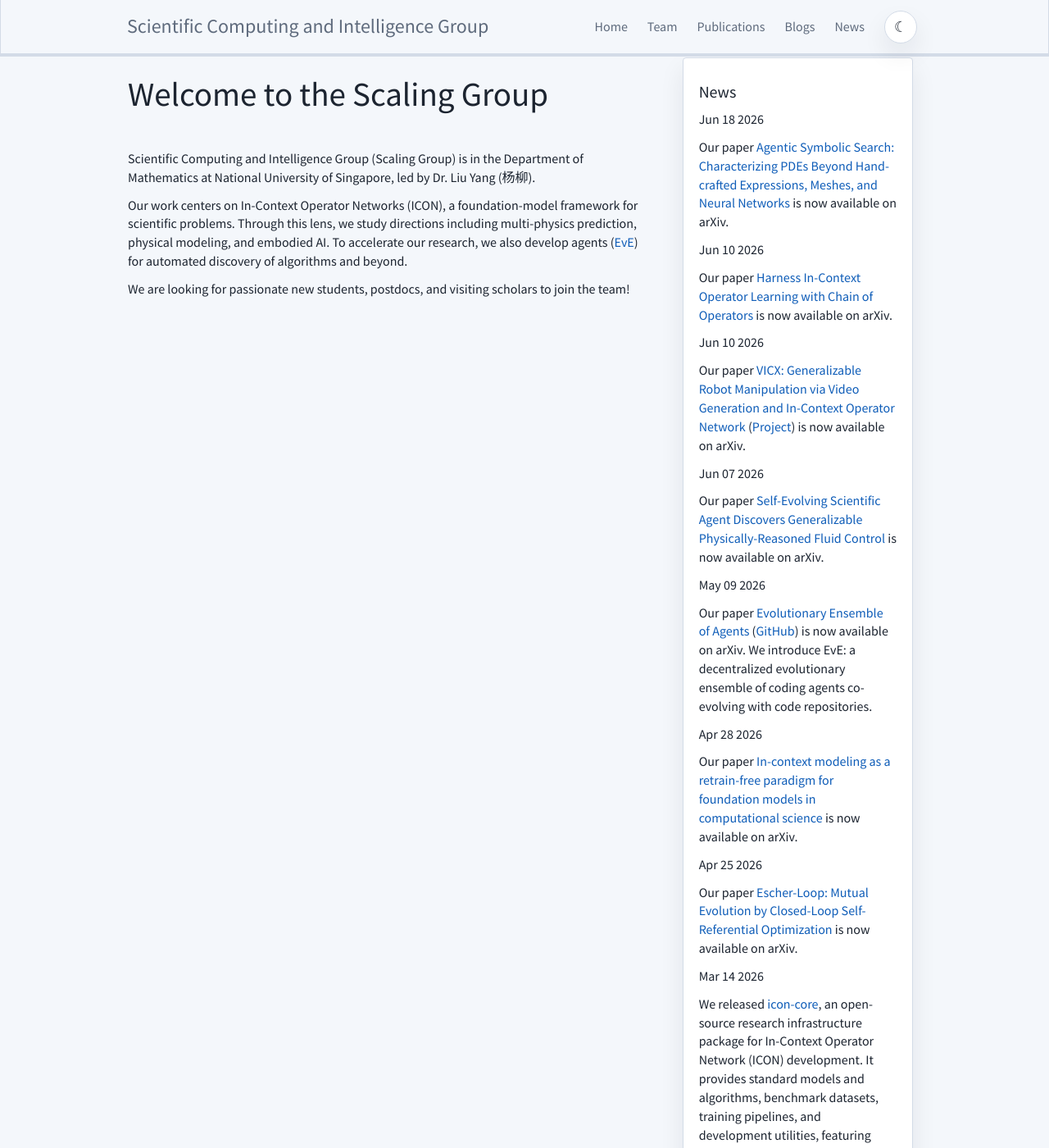
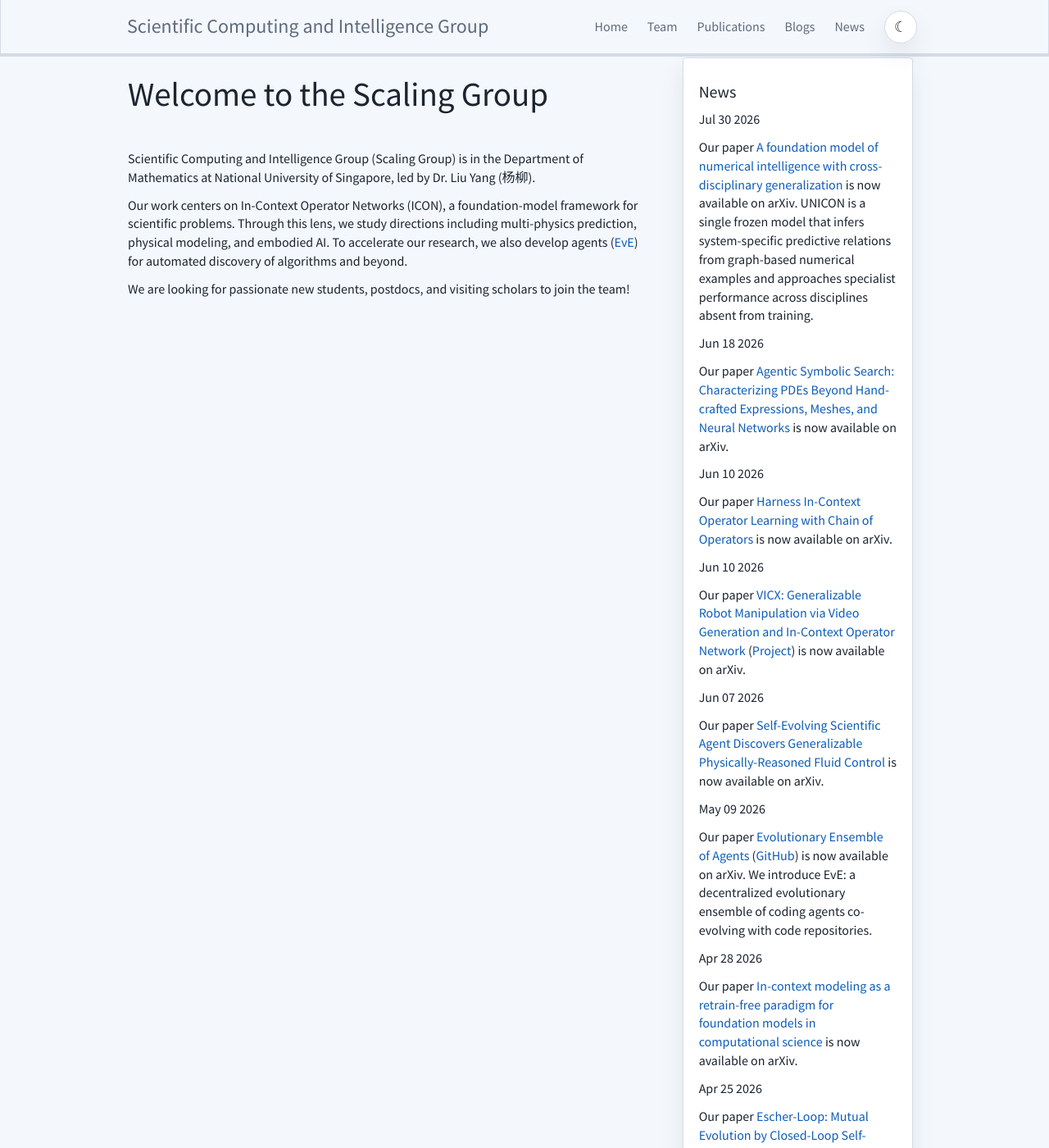
Before and after one commit to scaling-group/scaling-group.github.io, a Jekyll site: the page built from _pages/home.md, in a window 1280 px wide and 1400 px high. Shown: the whole window at 82% size. Built offline with Jekyll 4.4.1, drawn with Linux system fonts in a browser that asks for light colours; some of the changed text lies outside the part shown.

Commit message:
Add UNICON foundation model paper (arXiv 2607.28432)

```diff
--- a/_data/news.yml
+++ b/_data/news.yml
@@ -1,3 +1,6 @@
+- date: Jul 30 2026
+  headline: "Our paper [A foundation model of numerical intelligence with cross-disciplinary generalization](https://arxiv.org/abs/2607.28432) is now available on arXiv. UNICON is a single frozen model that infers system-specific predictive relations from graph-based numerical examples and approaches specialist performance across disciplines absent from training."
+
 - date: Jun 18 2026
   headline: "Our paper [Agentic Symbolic Search: Characterizing PDEs Beyond Hand-crafted Expressions, Meshes, and Neural Networks](https://arxiv.org/abs/2606.20467) is now available on arXiv."
 
--- a/_data/publist.yml
+++ b/_data/publist.yml
@@ -1,3 +1,12 @@
+- title: "A foundation model of numerical intelligence with cross-disciplinary generalization"
+  image:
+  description:
+  authors: "Chenghan Wu, Zongmin Yu, Liu Yang<sup>†</sup>"
+  link:
+    url: https://arxiv.org/abs/2607.28432
+    display: arXiv, Jul 2026
+  highlight: 2
+
 - title: "Agentic Symbolic Search: Characterizing PDEs Beyond Hand-crafted Expressions, Meshes, and Neural Networks"
   image:
   description:
```
Also changed, not shown: _blogs/2026-03-09-icon-overview-zh.md (+4 -0 lines), _blogs/2026-03-09-icon-overview.md (+4 -0 lines), 2 other files.
